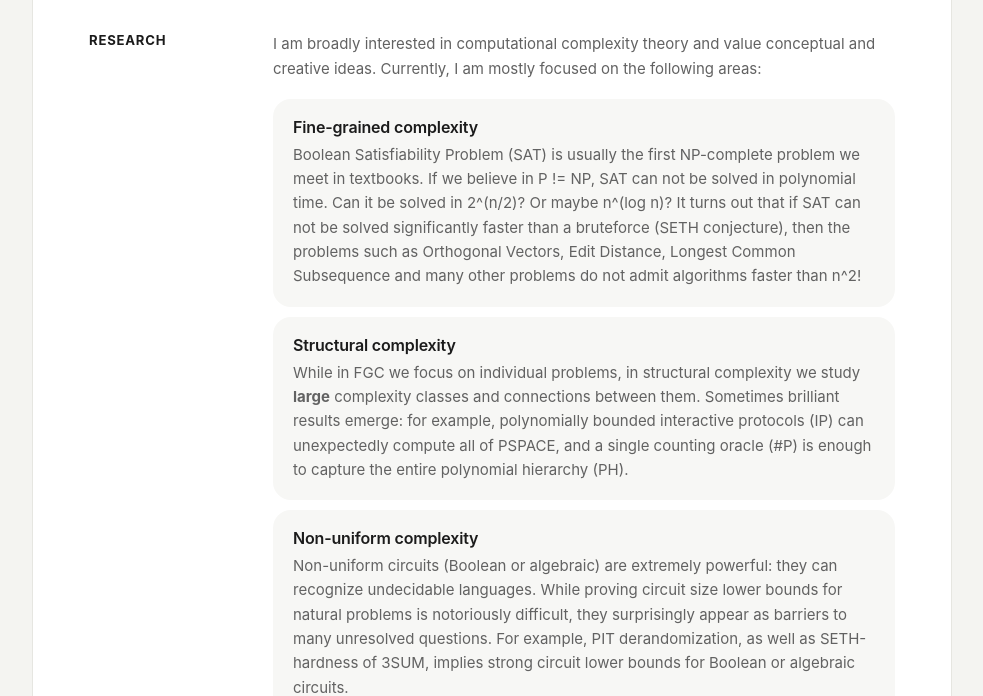
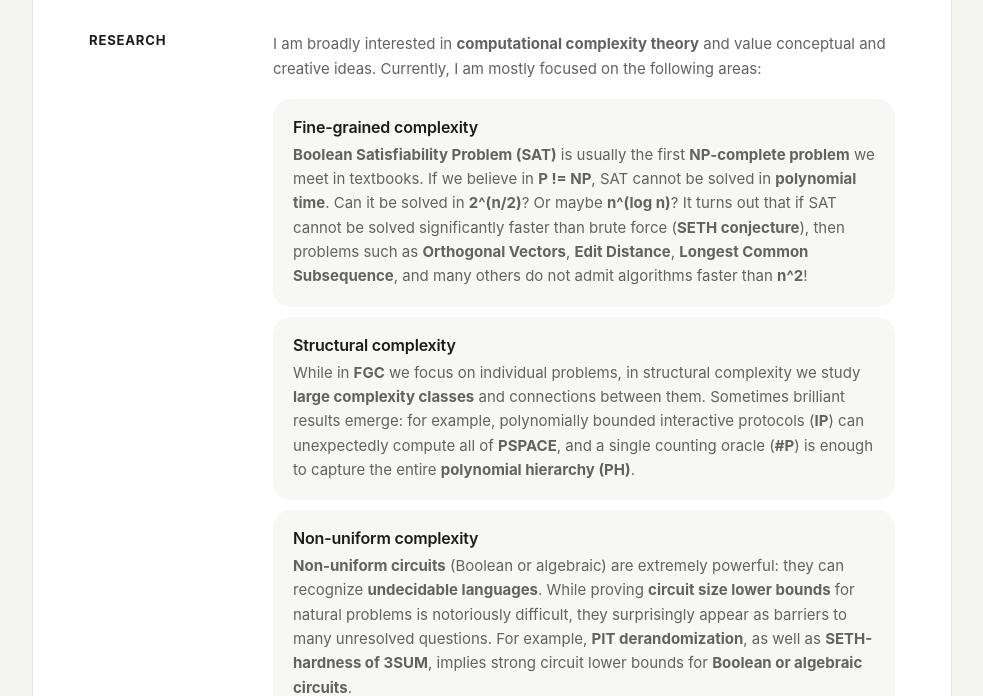
Before and after one commit to denilsharipov/denilsharipov.github.io, a plain HTML site: page index.html in a window 1280 px wide. Shown: the part 256-952 px from the top of the page, without its empty margins (148-1131 px from the left). Drawn offline with Linux system fonts and the light colour scheme.

Commit message:
add bold font

```diff
--- a/index.html
+++ b/index.html
@@ -353,23 +353,55 @@
 
   <div>
     <p class="section-copy">
-          I am broadly interested in computational complexity theory and value conceptual and creative ideas. Currently, I am mostly focused on the following areas:
+      I am broadly interested in <strong>computational complexity theory</strong>
+      and value conceptual and creative ideas. Currently, I am mostly focused on
+      the following areas:
     </p>
 
     <div class="topics">
       <article class="topic">
         <h3>Fine-grained complexity</h3>
-            <p>Boolean Satisfiability Problem (SAT) is usually the first NP-complete problem we meet in textbooks. If we believe in P != NP, SAT can not be solved in polynomial time. Can it be solved in 2^(n/2)? Or maybe n^(log n)? It turns out that if SAT can not be solved significantly faster than a bruteforce (SETH conjecture), then the problems such as Orthogonal Vectors, Edit Distance, Longest Common Subsequence and many other problems do not admit algorithms faster than n^2!</p>
+        <p>
+          <strong>Boolean Satisfiability Problem (SAT)</strong> is usually the
+          first <strong>NP-complete problem</strong> we meet in textbooks. If we
+          believe in <strong>P != NP</strong>, SAT cannot be solved in
+          <strong>polynomial time</strong>. Can it be solved in
+          <strong>2^(n/2)</strong>? Or maybe <strong>n^(log n)</strong>? It turns
+          out that if SAT cannot be solved significantly faster than brute force
+          (<strong>SETH conjecture</strong>), then problems such as
+          <strong>Orthogonal Vectors</strong>, <strong>Edit Distance</strong>,
+          <strong>Longest Common Subsequence</strong>, and many others do not
+          admit algorithms faster than <strong>n^2</strong>!
+        </p>
       </article>
 
       <article class="topic">
         <h3>Structural complexity</h3>
-            <p>While in FGC we focus on individual problems, in structural complexity we study <strong>large</strong> complexity classes and connections between them. Sometimes brilliant results emerge: for example, polynomially bounded interactive protocols (IP) can unexpectedly compute all of PSPACE, and a single counting oracle (#P) is enough to capture the entire polynomial hierarchy (PH).</p>
+        <p>
+          While in <strong>FGC</strong> we focus on individual problems, in
+          structural complexity we study <strong>large complexity classes</strong>
+          and connections between them. Sometimes brilliant results emerge: for
+          example, polynomially bounded interactive protocols
+          (<strong>IP</strong>) can unexpectedly compute all of
+          <strong>PSPACE</strong>, and a single counting oracle
+          (<strong>#P</strong>) is enough to capture the entire
+          <strong>polynomial hierarchy (PH)</strong>.
+        </p>
       </article>
 
       <article class="topic">
         <h3>Non-uniform complexity</h3>
-            <p>Non-uniform circuits (Boolean or algebraic) are extremely powerful: they can recognize undecidable languages. While proving circuit size lower bounds for natural problems is notoriously difficult, they surprisingly appear as barriers to many unresolved questions. For example, PIT derandomization, as well as SETH-hardness of 3SUM, implies strong circuit lower bounds for Boolean or algebraic circuits.</p>
+        <p>
+          <strong>Non-uniform circuits</strong> (Boolean or algebraic) are
+          extremely powerful: they can recognize
+          <strong>undecidable languages</strong>. While proving
+          <strong>circuit size lower bounds</strong> for natural problems is
+          notoriously difficult, they surprisingly appear as barriers to many
+          unresolved questions. For example,
+          <strong>PIT derandomization</strong>, as well as
+          <strong>SETH-hardness of 3SUM</strong>, implies strong circuit lower
+          bounds for <strong>Boolean or algebraic circuits</strong>.
+        </p>
       </article>
     </div>
   </div>
```
Lines whose indentation alone changed are shown as unchanged.
